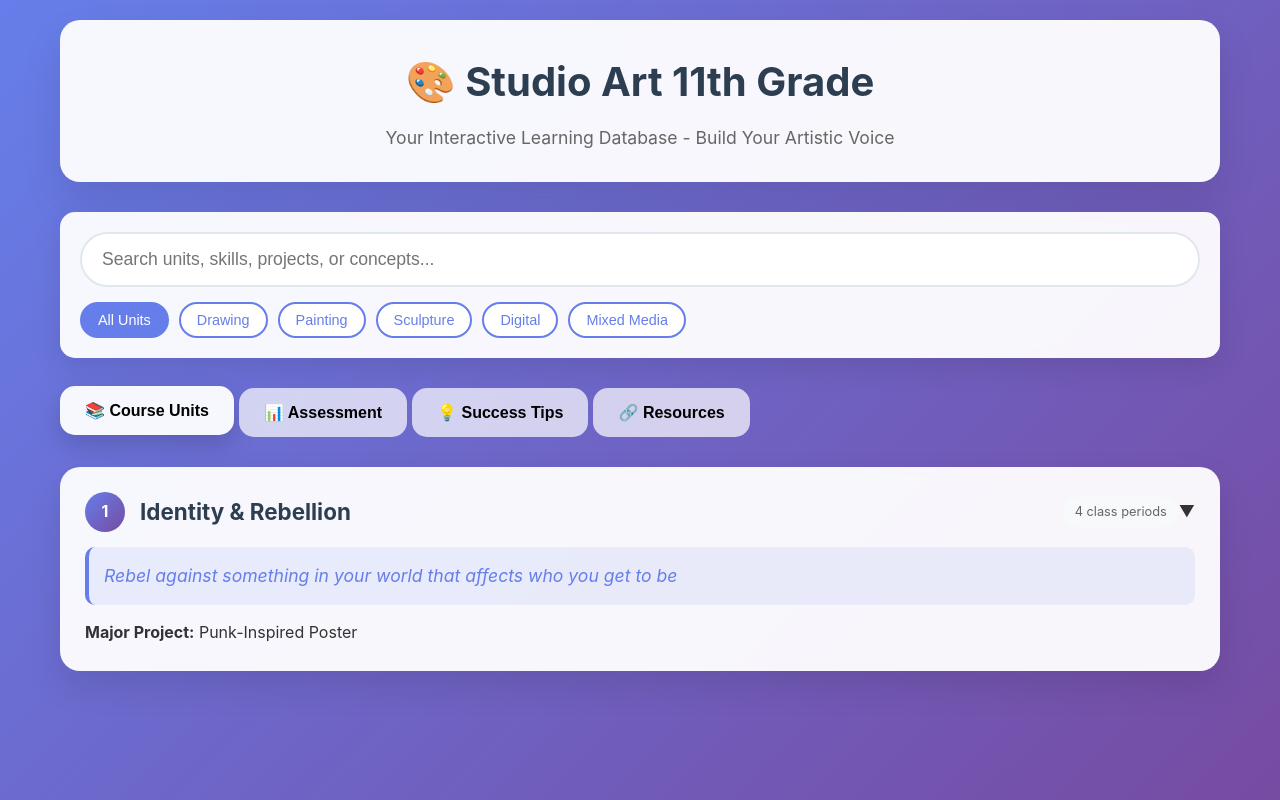
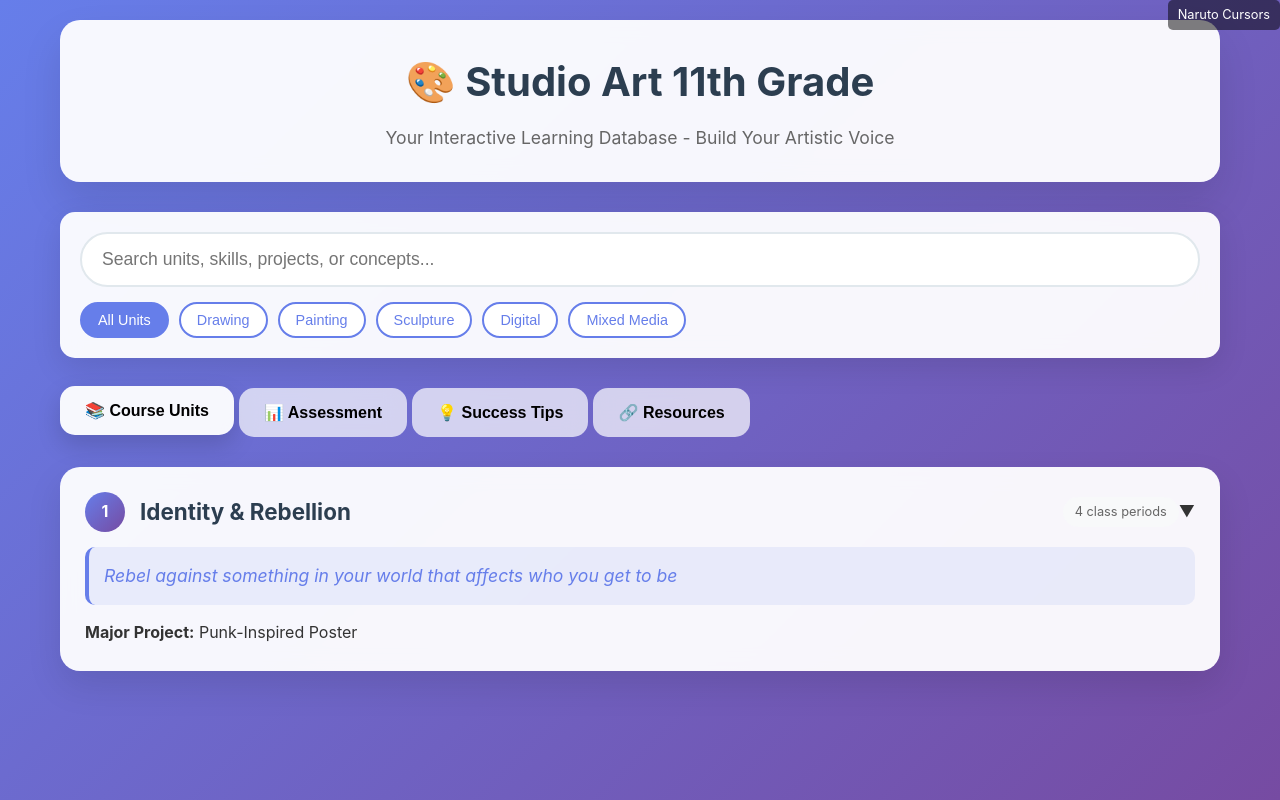
Before and after one commit to lpats/studioart, a plain HTML site: page index.html in a window 1280 px wide. Drawn offline with Linux system fonts and the light colour scheme.

Commit message:
Update index.html

```diff
--- a/index.html
+++ b/index.html
@@ -372,6 +372,8 @@
 </head>
 <body>
     <div class="container">
+        <a href="http://www.rw-designer.com/cursor-set/naruto-3" title="Get free cursors for your web." style="position:absolute; top: 0px; right: 0px; z-index: 9999; color: white; text-decoration: none; font-size: 0.8rem; background: rgba(0,0,0,0.5); padding: 5px 10px; border-radius: 5px;">Naruto Cursors</a>
+
         <div class="header">
             <h1>🎨 Studio Art 11th Grade</h1>
             <p>Your Interactive Learning Database - Build Your Artistic Voice</p>
```
